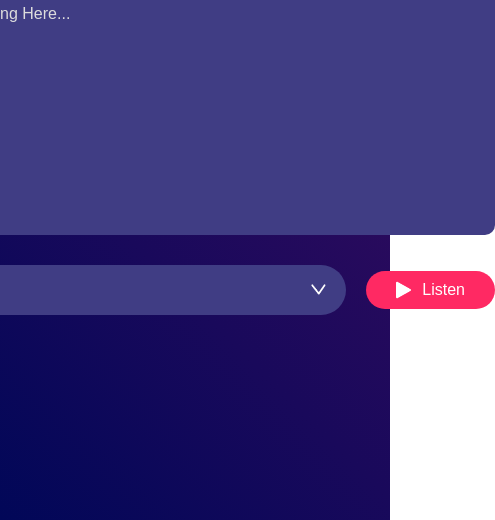
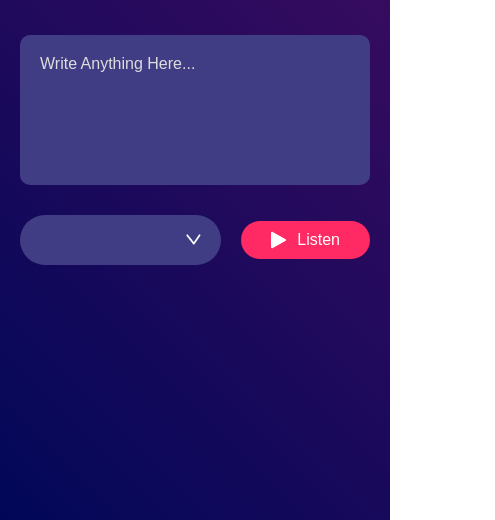
Before and after one commit to Sasa1X1/Text-To-Speech-Converter, a plain HTML site: page index.html in a window 390 px wide. Shown: the part 324-844 px from the top of the page, 495 px wide, since content can reach past the window. Drawn offline with Linux system fonts and the light colour scheme.

Commit message:
Update style.css

```diff
--- a/style.css
+++ b/style.css
@@ -1,10 +1,11 @@
-*{
+* {
   margin: 0;
   padding: 0;
   font-family: 'Poppins', sans-serif;
   box-sizing: border-box;
 }
-.hero{
+
+.hero {
   width: 100%;
   min-height: 100vh;
   background: linear-gradient(45deg, #010758, #490d61);
@@ -13,19 +14,23 @@
   justify-content: center;
   flex-direction: column;
   color: #fff;
+  padding: 0 20px; /* Add padding to adjust content in smaller screens */
 }
-.hero h1{
+
+.hero h1 {
   font-size: 45px;
   font-weight: 500;
   margin-top: -50px;
   margin-bottom: 50px;
+}
 
-}
-.hero h1 span{
+.hero h1 span {
   color: #ff2963;
 }
-textarea{
-    width: 600px;
+
+textarea {
+  width: 100%; /* Adjust textarea width to fill the container */
+  max-width: 600px; /* Set a maximum width */
   height: 250px;
   background: #403d84;
   color: #fff;
@@ -37,18 +42,22 @@ textarea{
   resize: none;
   margin-bottom: 30px;
 }
-textarea::placeholder{
+
+textarea::placeholder {
   font-size: 16px;
   color: #ddd;
+}
 
-}
-.row{
-    width: 600px;
+.row {
+  width: 100%; /* Adjust row width to fill the container */
+  max-width: 600px; /* Set a maximum width */
   display: flex;
+  flex-wrap: wrap; /* Allow items to wrap to the next line */
   align-items: center;
   gap: 20px;
 }
-button{
+
+button {
   background: #ff2963;
   color: #fff;
   font-size: 16px;
@@ -59,11 +68,13 @@ button{
   display: flex;
   align-items: center;
 }
-button img{
+
+button img {
   width: 16px;
   margin-right: 10px;
 }
-select{
+
+select {
   flex: 1;
   color: #fff;
   background: #403d84;
@@ -79,3 +90,9 @@ select{
   background-position-x: calc(100% - 20px);
   background-position-y: calc(100% - 20px);
 }
+
+@media screen and (max-width: 768px) {
+  textarea {
+    height: 150px; /* Adjust height for smaller screens */
+  }
+}
```
Lines whose indentation alone changed are shown as unchanged.
